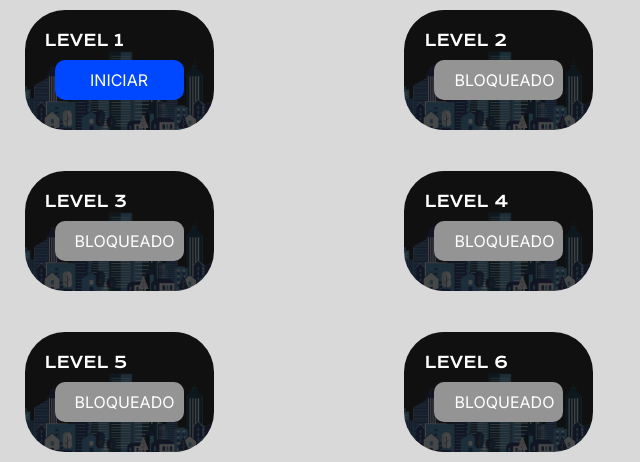
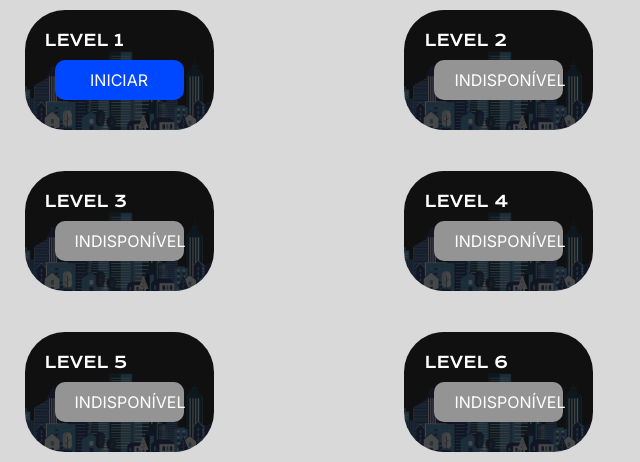
Before and after one commit to GustavoHey/Projeto-Unifil, a plain HTML site: page paginas/níveis.html in a window 1280 px wide. Shown: the part 230-692 px from the top of the page, 326-966 px from the left. Drawn offline with nearby package versions, Linux system fonts and the light colour scheme.

Commit message:
INDISPONIVEL níveis.html
OPÇÕES INDISPONIVEÍS ATÉ MAIORES PLANOS.

```diff
--- a/paginas/níveis.html
+++ b/paginas/níveis.html
@@ -40,31 +40,31 @@
             <div class="level">
                 <A>LEVEL 2</A>
                 <div class="levelbntblock">
-                    <a href="#">BLOQUEADO</a>
+                    <a href="#">INDISPONÍVEL</a>
                 </div>
             </div>
             <div class="level">
                 <A>LEVEL 3</A>
                 <div class="levelbntblock">
-                    <a href="#">BLOQUEADO</a>
+                    <a href="#">INDISPONÍVEL</a>
                 </div>
             </div>
             <div class="level">
                 <A>LEVEL 4</A>
                 <div class="levelbntblock">
-                    <a href="#">BLOQUEADO</a>
+                    <a href="#">INDISPONÍVEL</a>
                 </div>
             </div>
             <div class="level">
                 <A>LEVEL 5</A>
                 <div class="levelbntblock">
-                    <a href="#">BLOQUEADO</a>
+                    <a href="#">INDISPONÍVEL</a>
                 </div>
             </div>
             <div class="level">
                 <A>LEVEL 6</A>
                 <div class="levelbntblock">
-                    <a href="#">BLOQUEADO</a>
+                    <a href="#">INDISPONÍVEL</a>
                 </div>
             </div>
         </div>
```
